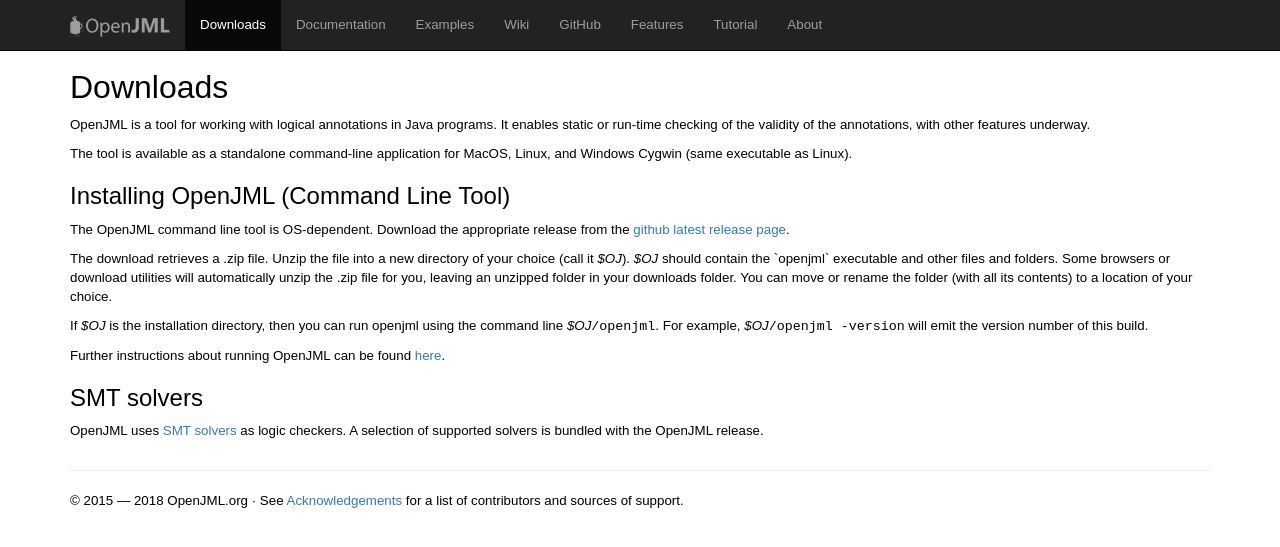
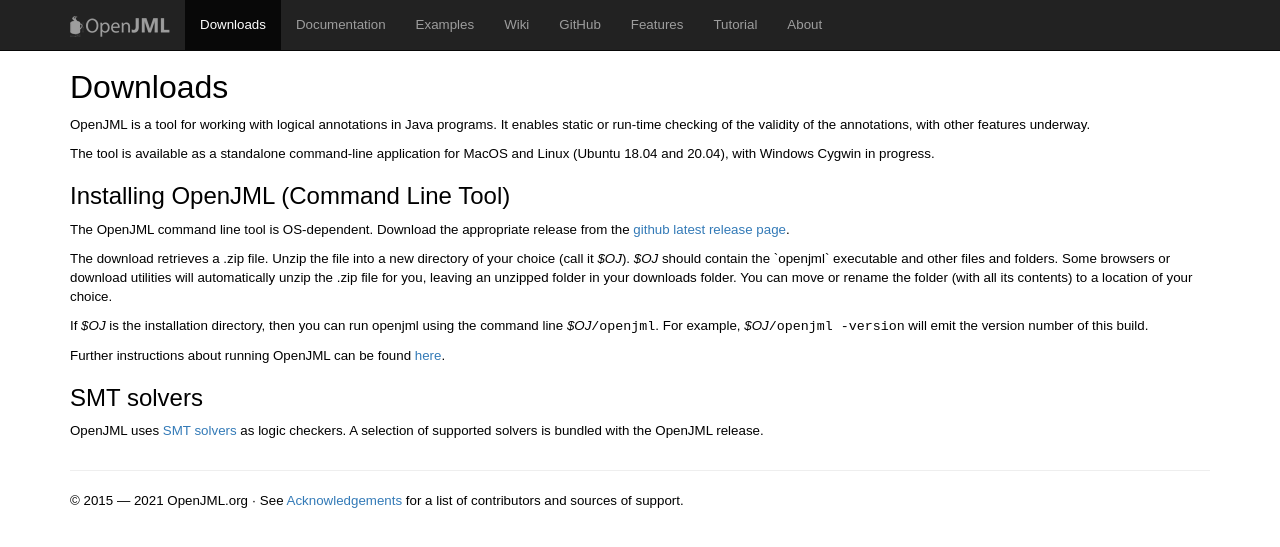
Before and after one commit to OpenJML/openjml.github.io, a Jekyll site: the page built from downloads/index.html, in a window 1280 px wide. Shown: the top 547 px of the page. Built offline with Jekyll 4.4.1, drawn with Linux system fonts in a browser that asks for light colours.

Commit message:
General editing

```diff
--- a/_layouts/default.html
+++ b/_layouts/default.html
@@ -12,7 +12,7 @@
       {{ content }}
       <hr>
       <footer>
-	<p>&copy; 2015 &mdash; 2018 OpenJML.org &middot; See <a href="../../about/index.html#Acknowledgements">Acknowledgements</a> for a list of contributors and sources of support.</p>
+	<p>&copy; 2015 &mdash; 2021 OpenJML.org &middot; See <a href="../../about/index.html#Acknowledgements">Acknowledgements</a> for a list of contributors and sources of support.</p>
       </footer>
     </div> <!-- /container -->
 
--- a/_layouts/home.html
+++ b/_layouts/home.html
@@ -42,7 +42,7 @@
       {{ content }}
       <hr>
       <footer>
-	<p>&copy; 2015 &mdash; 2018 OpenJML.org &middot; See the <a href="../../about/index.html#Acknowledgements">Acknowledgements</a> for soruoces of support.</p>
+	<p>&copy; 2015 &mdash; 2021 OpenJML.org &middot; See the <a href="../../about/index.html#Acknowledgements">Acknowledgements</a> for soruoces of support.</p>
       </footer>
     </div> <!-- /container -->
 
--- a/documentation/index.html
+++ b/documentation/index.html
@@ -25,8 +25,8 @@
       <li><a href="OpenJMLUserGuide.pdf">OpenJML User Guide</a> (in progress)</li>
       <li><a href="JML_Reference_Manual.pdf">Current JML Reference Manual -- 2nd edition (in progress)</a></li>
       <li><a href="https://github.com/OpenJML/OpenJML>OpenJML github project site</a></li>
-      <li><a href="http://www.eecs.ucf.edu/~leavens/JML/jmlrefman/jmlrefman_toc.html">Old JML Reference Manual</a> (being replaced by the 2nd edition) <a href="http://www.jmlspecs.org/refman/jmlrefman.pdf">[PDF]</a></li>
-      <li><a href="http://jmlspecs.sourceforge.net">old OpenJML web site</a> (in transition to this git-based site)</li>
+      <li><a href="https://www.eecs.ucf.edu/~leavens/JML/jmlrefman/jmlrefman_toc.html">Old JML Reference Manual</a> (being replaced by the 2nd edition) <a href="https://www.jmlspecs.org/refman/jmlrefman.pdf">[PDF]</a></li>
+      <li><a href="https://jmlspecs.sourceforge.net">old OpenJML web site</a> (in transition to this git-based site)</li>
       <li><a href="https://www.jmlspecs.org">JML project site</a>,
       which includes numerous academic papers about JML and tools</li>
       </ul>
--- a/downloads/index.html
+++ b/downloads/index.html
@@ -7,7 +7,7 @@
       <h1>Downloads</h1>
       <p>OpenJML is a tool for working with logical annotations in Java programs. It enables static or run-time checking of the validity of the annotations, with other features underway.
       <p>The tool is available as a standalone command-line application
-      for MacOS, Linux, and Windows Cygwin (same executable as Linux).
+      for MacOS and Linux (Ubuntu 18.04 and 20.04), with Windows Cygwin in progress.
 
 
 
```
